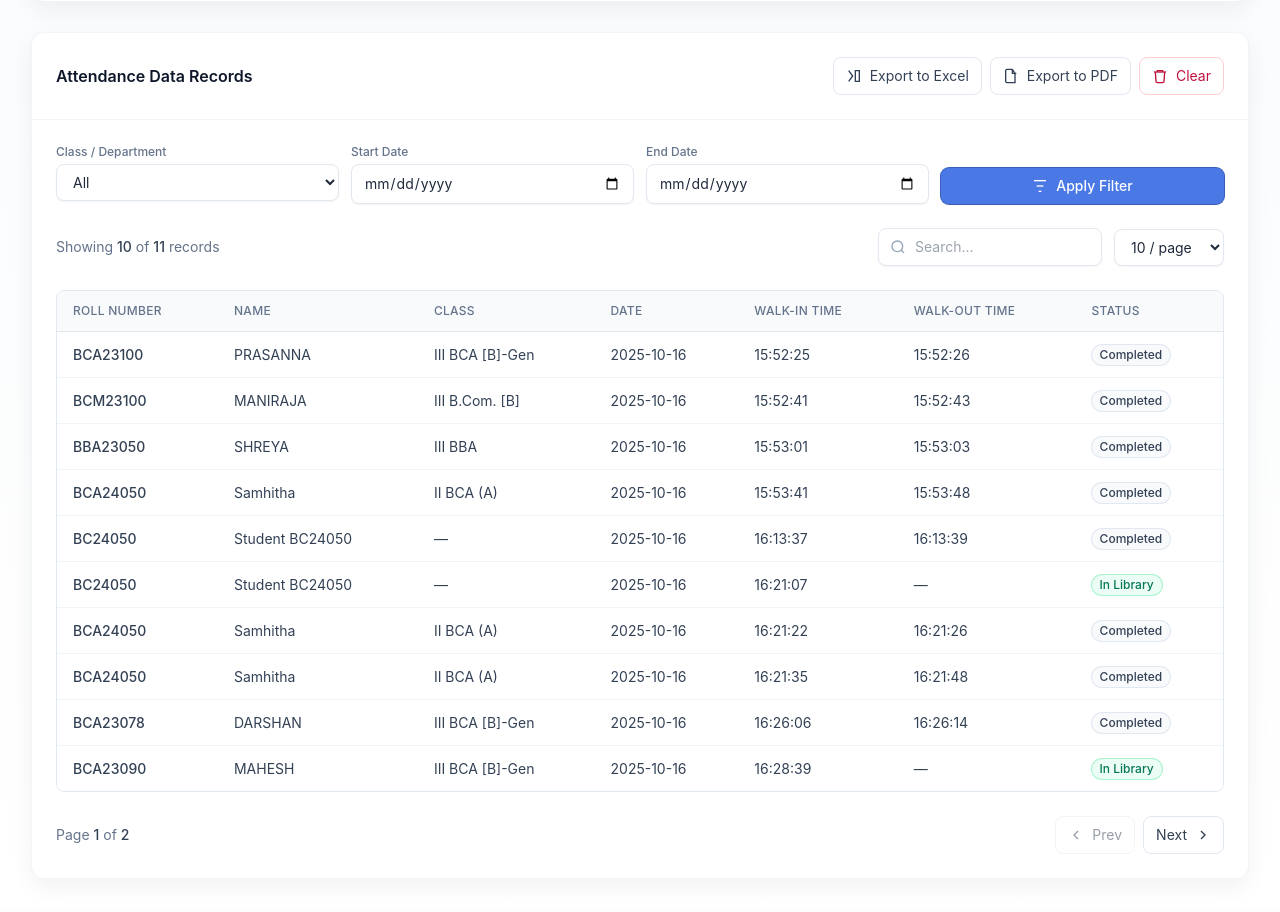
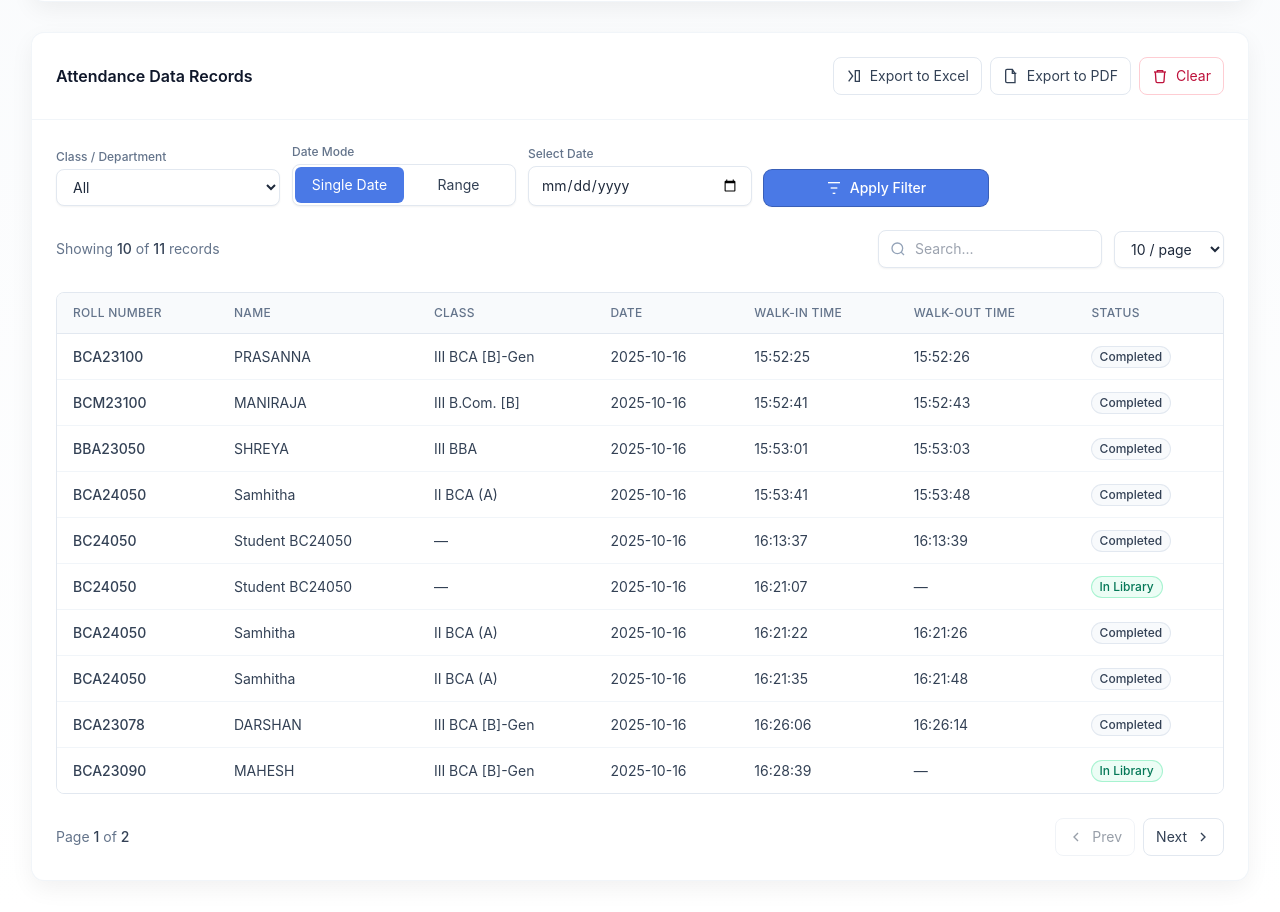
Before and after one commit to darshu3124/barcode, a Flask app: page / in a window 1280 px wide. Shown: the part 400-1312 px from the top of the page. Before the commit the page ends 1254 px from the top, so only its background shows below. Run offline with Flask 3, Linux system fonts and the light colour scheme; the visitor is signed in with stand-in values (Sample User, id 1); data comes from the database, SQL or seed files in the repository; some libraries are stand-ins or nearby versions.

Commit message:
darshan pc

```diff
--- a/app.py
+++ b/app.py
@@ -272,7 +272,7 @@ def api_start_scanner():
 
 # --- Admin Login ---
 ADMIN_USERNAME = "admin"
-ADMIN_PASSWORD = "1234"
+ADMIN_PASSWORD = "1"
 
 @app.route("/login", methods=["GET", "POST"])
 def login():
@@ -443,14 +443,42 @@ def export_pdf():
     c = canvas.Canvas(buffer, pagesize=A4)
     width, height = A4
 
-    c.setFont("Helvetica-Bold", 14)
-    c.drawString(2*cm, height - 2*cm, "Library Attendance Report")
-    c.setFont("Helvetica", 9)
-
-    # Table layout (Section removed)
+    # Margins
     left_margin = 1.5*cm
     right_margin = 1.5*cm
-    top_start = height - 3*cm
+
+    # Header with logo + college title
+    from reportlab.lib.utils import ImageReader
+    import os as _os
+    logo_path = _os.path.join(BASE_DIR, "static", "logo.jpg")
+
+    def draw_header() -> float:
+        top_y = height - 1.2*cm
+        logo_w = 1.8*cm
+        logo_h = 1.8*cm
+        has_logo = _os.path.exists(logo_path)
+        if has_logo:
+            try:
+                c.drawImage(logo_path, left_margin, top_y - logo_h, width=logo_w, height=logo_h, preserveAspectRatio=True, mask='auto')
+            except Exception:
+                has_logo = False
+        text_x = left_margin + (logo_w if has_logo else 0) + 0.5*cm
+        # Title
+        c.setFont("Helvetica-Bold", 16)
+        c.drawString(text_x, top_y - 0.2*cm, "Dr. B. B. Hegde First Grade College, Kundapura")
+        # Subtitle
+        c.setFont("Helvetica", 10)
+        c.drawString(text_x, top_y - 0.2*cm - 0.7*cm, "A Unit of Coondapur Education Society (R)")
+        # underline
+        line_y = top_y - logo_h - 0.25*cm
+        c.setLineWidth(0.5)
+        c.line(left_margin, line_y, width - right_margin, line_y)
+        # Optional report title below
+        c.setFont("Helvetica-Bold", 12)
+        c.drawString(left_margin, line_y - 0.9*cm, "Library Attendance Report")
+        return line_y - 1.1*cm
+
+    top_start = draw_header()
     bottom_margin = 2*cm
     usable_width = width - left_margin - right_margin
     # Column widths in cm (sum should be <= usable_width)
@@ -517,7 +545,9 @@ def export_pdf():
             if y - row_height < bottom_margin:
                 c.showPage()
                 c.setFont("Helvetica", 9)
-                y = top_start
+                # redraw header on each new page
+                new_top = draw_header()
+                y = new_top
                 draw_row(headers, is_header=True)
             draw_row(row)
 
--- a/templates/index.html
+++ b/templates/index.html
@@ -331,12 +331,22 @@
 
     function Filters({ onApply }) {
       const [department, setDepartment] = useState('All');
+      const [mode, setMode] = useState('single'); // 'single' | 'range'
+      const [singleDate, setSingleDate] = useState('');
       const [startDate, setStartDate] = useState('');
       const [endDate, setEndDate] = useState('');
 
+      const handleApply = () => {
+        if (mode === 'single') {
+          onApply({ department, startDate: singleDate, endDate: singleDate });
+        } else {
+          onApply({ department, startDate, endDate });
+        }
+      };
+
       return (
-        <div className="grid grid-cols-1 md:grid-cols-4 gap-3">
-          <div className="md:col-span-1">
+        <div className="flex items-end gap-3 flex-wrap md:flex-nowrap md:overflow-visible">
+          <div className="shrink-0 w-56">
             <label className="block text-xs font-medium text-slate-500 mb-1">Class / Department</label>
             <select
               value={department}
@@ -361,7 +371,38 @@
               <option>II B.Com. (D)</option>
             </select>
           </div>
-          <div>
+          <div className="shrink-0 w-56">
+            <label className="block text-xs font-medium text-slate-500 mb-1">Date Mode</label>
+            <div className="flex rounded-lg border border-slate-200 p-0.5 bg-white shadow-sm">
+              <button
+                type="button"
+                onClick={() => setMode('single')}
+                className={`flex-1 px-3 py-2 text-sm rounded-md transition ${mode === 'single' ? 'bg-brand-600 text-white' : 'text-slate-700 hover:bg-slate-50'}`}
+              >
+                Single Date
+              </button>
+              <button
+                type="button"
+                onClick={() => setMode('range')}
+                className={`flex-1 px-3 py-2 text-sm rounded-md transition ${mode === 'range' ? 'bg-brand-600 text-white' : 'text-slate-700 hover:bg-slate-50'}`}
+              >
+                Range
+              </button>
+            </div>
+          </div>
+          {mode === 'single' ? (
+            <div className="shrink-0 w-56">
+              <label className="block text-xs font-medium text-slate-500 mb-1">Select Date</label>
+              <input
+                type="date"
+                value={singleDate}
+                onChange={(e) => setSingleDate(e.target.value)}
+                className="w-full rounded-lg border border-slate-200 bg-white px-3 py-2 text-sm shadow-sm outline-none focus:border-brand-500 focus:ring-4 focus:ring-brand-500/10"
+              />
+            </div>
+          ) : (
+            <>
+              <div className="shrink-0 w-56">
                 <label className="block text-xs font-medium text-slate-500 mb-1">Start Date</label>
                 <input
                   type="date"
@@ -370,7 +411,7 @@
                   className="w-full rounded-lg border border-slate-200 bg-white px-3 py-2 text-sm shadow-sm outline-none focus:border-brand-500 focus:ring-4 focus:ring-brand-500/10"
                 />
               </div>
-          <div>
+              <div className="shrink-0 w-56">
                 <label className="block text-xs font-medium text-slate-500 mb-1">End Date</label>
                 <input
                   type="date"
@@ -379,9 +420,11 @@
                   className="w-full rounded-lg border border-slate-200 bg-white px-3 py-2 text-sm shadow-sm outline-none focus:border-brand-500 focus:ring-4 focus:ring-brand-500/10"
                 />
               </div>
-          <div className="flex items-end">
+            </>
+          )}
+          <div className="flex items-end shrink-0 w-56">
             <button
-              onClick={() => onApply({ department, startDate, endDate })}
+              onClick={handleApply}
               className="inline-flex w-full items-center justify-center gap-2 rounded-lg bg-brand-600 px-4 py-2 text-sm font-medium text-white shadow-sm ring-1 ring-brand-700 hover:bg-brand-700 transition"
             >
               {/* funnel icon */}
```
Lines whose indentation alone changed are shown as unchanged.
